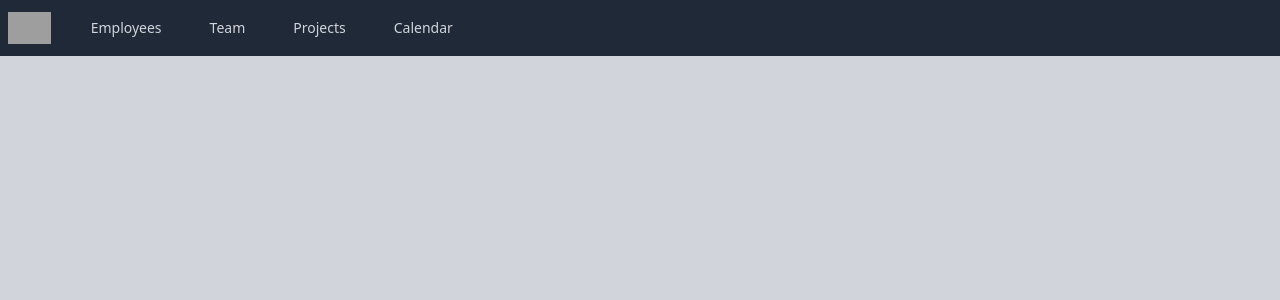
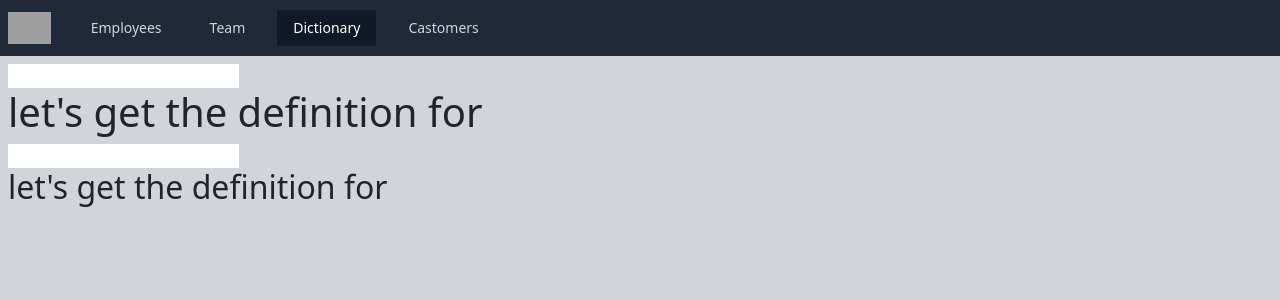
Before and after one commit to MuhRuslan00/forexample-react, a React (Create React App) app: page /dictionary in a window 1280 px wide. Shown: the top 300 px of the page. Built offline with nearby package versions, Linux system fonts and the light colour scheme; grey boxes are pictures that could not be loaded.

Commit message:
use Effect

```diff
--- a/src/App.js
+++ b/src/App.js
@@ -7,13 +7,17 @@
 // import EditEmployee from './componenets/EditEmployee';
 import Header from './componenets/Header';
 import Employees from './pages/Employees';
+import Dictionary from './componenets/Dictionary';
 function App() {
     return (
     <div className="App">
       <BrowserRouter>
       <Header>
       <Routes>
+
         <Route path='/' element={<Employees />} />
+        <Route path= '/dictionary' element={<Dictionary/>} />
+        {/* <Route path='/customers' element={<Customers/>} /> */}
         </Routes>
 
       </Header>
--- /dev/null
+++ b/src/componenets/Dictionary.js
@@ -0,0 +1,32 @@
+import { useState, useEffect } from "react";
+
+export default function Dictionary(){
+  const [word, setWord] = useState('');
+  const [word2, setWord2] = useState('');
+  useEffect(() => {
+      console.log('State updated' + word);
+    }, [word]);
+
+    useEffect(() => {
+      console.log('State updated' + word2);
+    }, [word]);
+
+    // no dependancy update for any state change
+    // empty dependency array---> execute once
+    // pasing in data --> only execute when those state variables are changed
+  return(
+    <>
+    <input type='text' onChange={(e) => {
+      setWord(e.target.value);
+      // console.log('State updated', word);
+    }} />
+    <h1>let's get the definition for {word}</h1>
+
+    <input type='text' onChange={(e) => {
+      setWord2(e.target.value);
+      // console.log('State updated', word);
+    }} />
+    <h2>let's get the definition for {word2}</h2>
+    </>
+  )
+}
--- a/src/componenets/Header.js
+++ b/src/componenets/Header.js
@@ -15,8 +15,8 @@
 const navigation = [
   { name: 'Employees', href: '/'},
   { name: 'Team', href: '/other3'},
-  { name: 'Projects', href: '/other'},
-  { name: 'Calendar', href: '/other2'},
+  { name: 'Dictionary', href: '/dictionary'},
+  { name: 'Castomers', href: '/other'},
 ]
 
 function classNames(...classes) {
```
